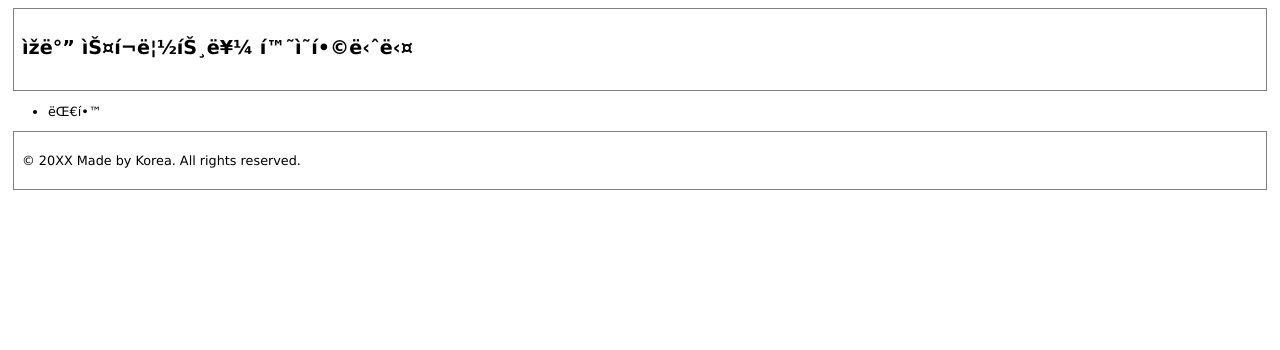
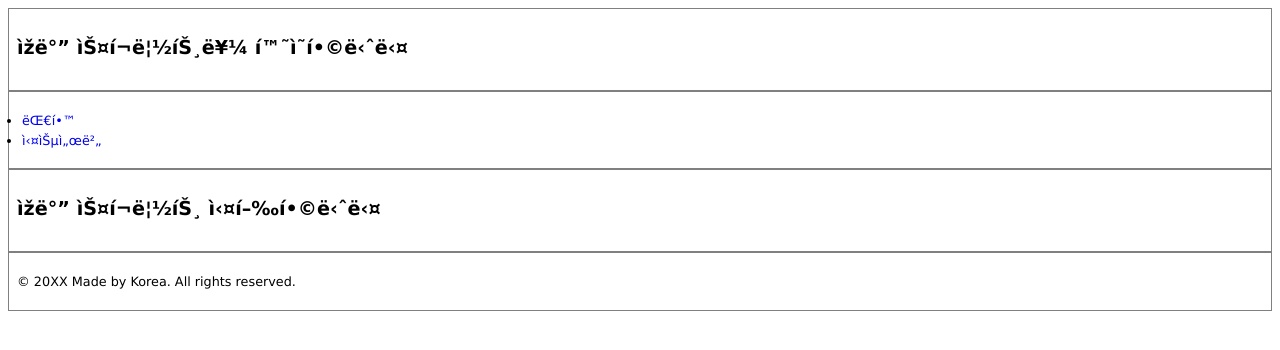
Before and after one commit to luvntake/luvntake.github.io, a plain HTML site: page index.html in a window 1280 px wide. Drawn offline with Linux system fonts and the light colour scheme.

Commit message:
Update index.html

```diff
--- a/index.html
+++ b/index.html
@@ -1 +1,2 @@
-<!doctype html> <!-- index.html --><html><head><meta http-equiv="Content-Type"content="text/html; charset=urf-8"/><meta name="viewport" content="width=device-width, initial-scale=1"/><style>body{font-family:Verdana,sans-serif;font-size:0.8em;}header, nav, section, article, footer{border:1px solid gray; margin:5px; padding:8px;}section#displayArea{height:210px;}nav ul{margin:0; padding:0;}nav ul li{display:inline; margin:5px;}a{text-decoration:none;}#id_form{width:100pxl geight:14px; color:red;}</style><script type="text/javascript">function fnTest(){document.write("자바스트립트환영!")alert("자바 스크립트 환영!!");}</script><title>자바 스크립트 실습</title></head><body><header><h2>자바 스크립트를 환영합니다</h2> </header><ul><li><a gref=:http://www.dju.ac.kr:>대학</a></li></ul></nav></section><footer><p>&copy; 20XX Made by Korea. All rights reserved.</p></footer></body></html>
+<!doctype html> <!-- index.html --><html><head><meta http-equiv="Content-Tyoe:content="text/html; charset=utf-8"/><meta name="viewport" content="width=device-width, initial-scale=1"/><style>body{font-family: Verdana, sans-serif; font-size:0.8em;}header, nav, section, article, footer{border:1px solid gray; marhin:5px; padding:8px;}section#displayArea{height:210px;}nav ul{mrgin:0;padding:0;}nav ul li{dispaly:inline; margin:5px;}a{text-decoration:none;}#id_form{width:100px;height:14px;color:red;}</style><script type="text/javascript">function fnTest(){document.write("자바스크립트환영!")alert("자바스크립트환영!")}</script><title>자바스크립트 실습</title></head>
+</html><header><h2>자바 스크립트를 환영합니다</h2></header><nav><ul><li><a href="http://www.dju.ac.kr">대학</a></li><li><a href="http://hive.dju.ac.kr">실습서버</a></li></ul></nav><section><h2>자바 스크립트 실행합니다</h2><script>fnTest();</script></section><footer><p>&copy; 20XX Made by Korea. All rights reserved.</p></footer></body></html>
```
